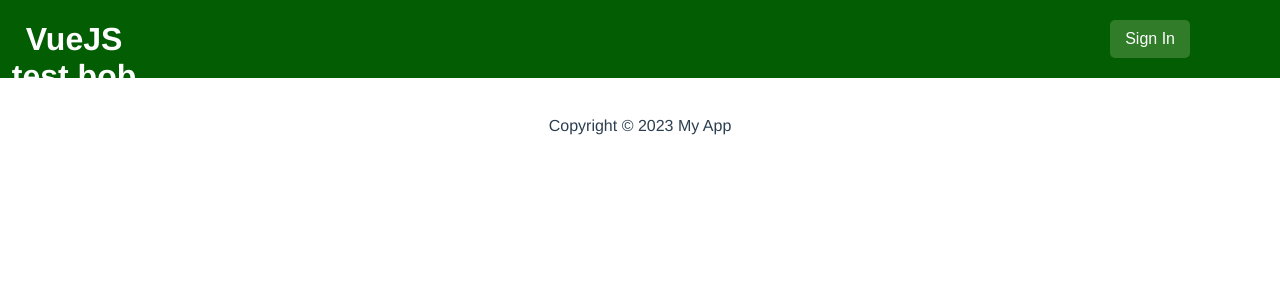
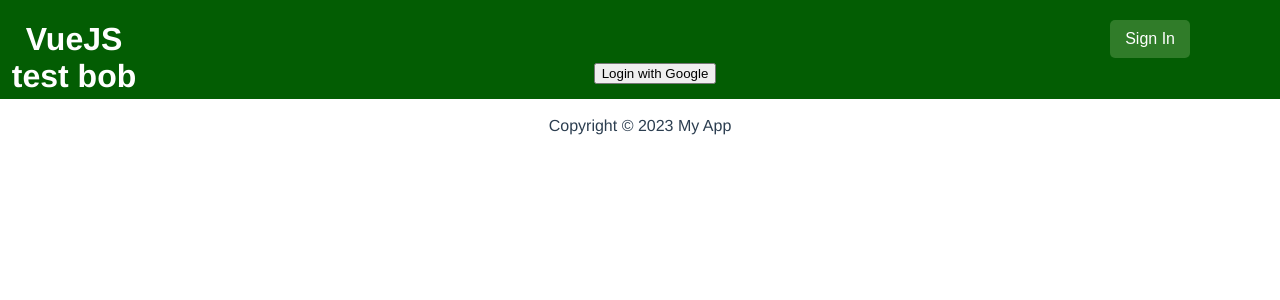
Before and after one commit to Clement-Besnard/MicrosoftMails, a Vue app: page / in a window 1280 px wide. Shown: the top 300 px of the page. Built offline with nearby package versions, Linux system fonts and the light colour scheme.

Commit message:
Implementing Google Auth Button (not working)

```diff
--- a/package.json
+++ b/package.json
@@ -10,7 +10,13 @@
   "dependencies": {
     "@azure/msal-browser": "^3.9.0",
     "core-js": "^3.8.3",
+    "express": "^4.18.2",
+    "express-session": "^1.18.0",
+    "mongoose": "^8.1.3",
+    "passport": "^0.7.0",
+    "passport-google-oauth20": "^2.0.0",
     "vue": "^3.2.13",
+    "vue-router": "^4.2.5",
     "vuex": "^4.1.0"
   },
   "devDependencies": {
--- /dev/null
+++ b/src/components/GoogleAuthCallback.vue
@@ -0,0 +1,12 @@
+<template>
+    <div>
+      <h1>Google Authentication Callback</h1>
+      <!-- Vous pouvez ajouter du contenu supplémentaire ici -->
+    </div>
+  </template>
+
+  <script>
+  export default {
+    name: 'GoogleAuthCallback',
+  };
+  </script>
--- a/src/components/HomePage.vue
+++ b/src/components/HomePage.vue
@@ -2,7 +2,10 @@
   <header class="green-header">
     <div class="header-container">
       <span class='username' v-if="username">{{ username }}</span>
-      <span v-if="!username"><SigninButton @signin-success="onSignInSuccess" /></span>
+      <span v-else>
+        <SigninButton @signin-success="onSignInSuccess" />
+        <button @click="loginWithGoogle" class="google-login-button">Login with Google</button>
+      </span>
     </div>
   </header>
 </template>
@@ -20,6 +23,10 @@ export default {
     onSignInSuccess(username) {
       this.$emit('set-username', username);
     },
+    loginWithGoogle() {
+      // Rediriger vers la page de connexion Google
+      window.location.href = "/auth/google"; // À remplacer par l'URL de votre backend pour l'authentification Google
+    }
   },
 };
 </script>
--- a/src/main.js
+++ b/src/main.js
@@ -1,6 +1,7 @@
-// main.js
 import { createApp } from 'vue';
 import App from './App.vue';
+import router from './router';
 
 const app = createApp(App);
+app.use(router);
 app.mount('#app');
```
Also changed, not shown: src/router.js (added, +15 -0 lines), 1 other file (tests, documents, lock files or other folders).
